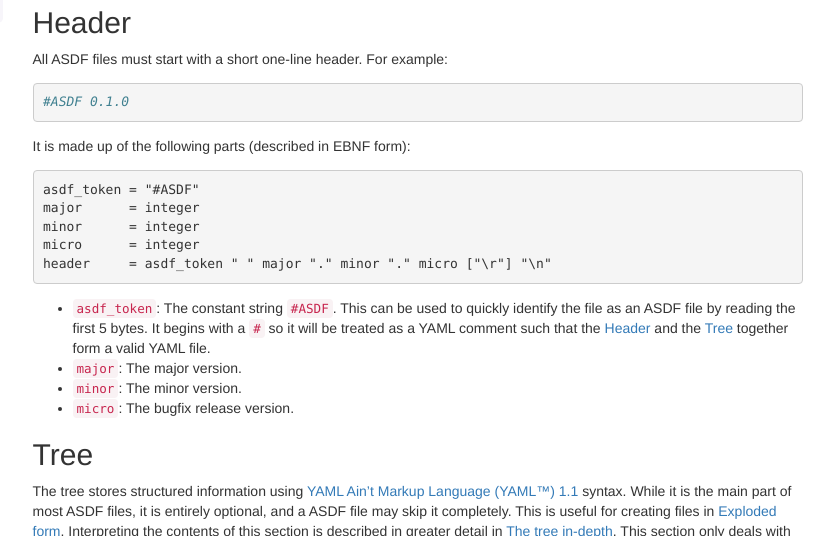
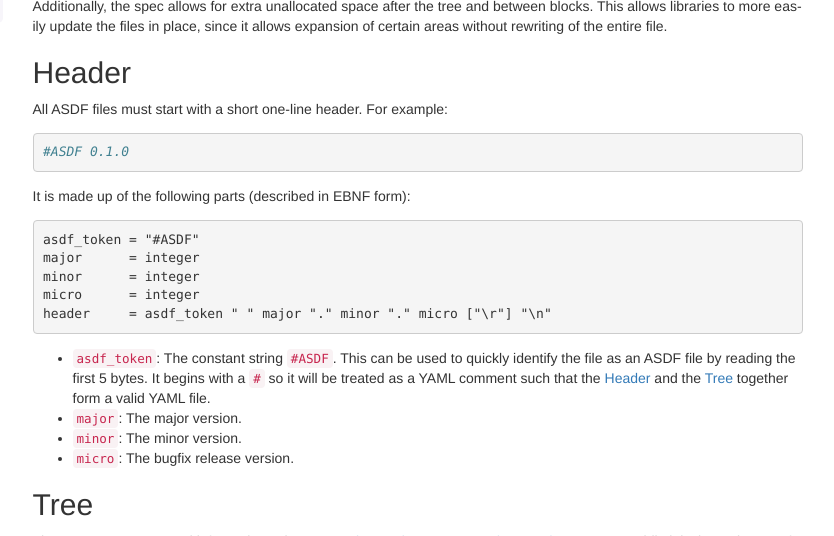
Before and after one commit to asdf-format/asdf-standard, a Sphinx documentation site: the page built from source/file_layout.rst, in a window 1280 px wide and 900 px high, cut to the strip 364-900 px from the top of the window. Shown: the whole strip, without its empty margins (330-1164 px from the left). Built offline with Sphinx 7.4.7, drawn with Linux system fonts in a browser that asks for light colours; pages that are not in the unit, such as notebooks, are missing from menus.

Commit message:
Fix #64: Describe updatibility

```diff
--- a/source/file_layout.rst
+++ b/source/file_layout.rst
@@ -20,6 +20,11 @@ for resizing a block, which has an explicit size stored in the file
 
 Note also that, by design, an ASDF file containing no binary blocks is
 also a completely standard and valid YAML file.
+
+Additionally, the spec allows for extra unallocated space after the
+tree and between blocks.  This allows libraries to more easily update
+the files in place, since it allows expansion of certain areas without
+rewriting of the entire file.
 
 .. _header:
 
```
